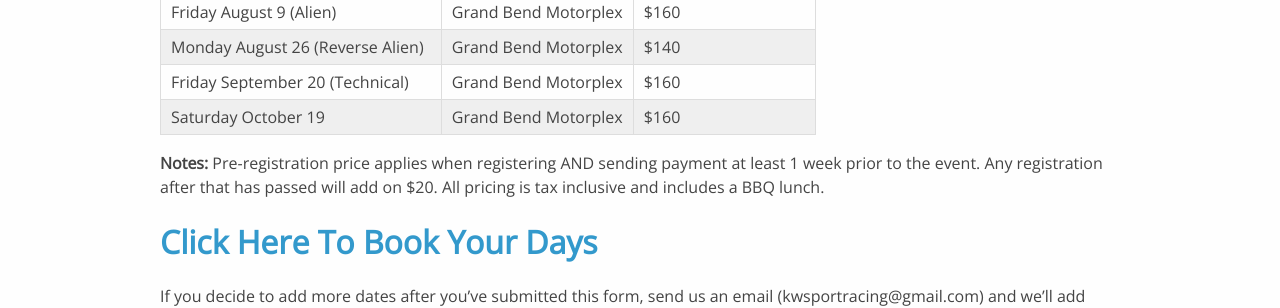
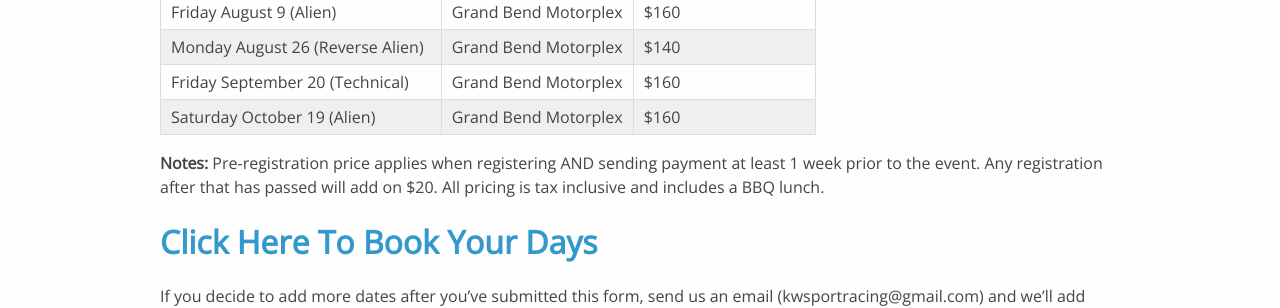
Before and after one commit to kwsportracing/site, a Jekyll site: the page built from docs/dates.md, in a window 1280 px wide and 900 px high. Shown: the part 310-618 px from the top of the window. Built offline with Jekyll 4.4.1, drawn with Linux system fonts in a browser that asks for light colours; nearby versions of some CDN libraries.

Commit message:
Update dates.md
Update layout Oct 19

```diff
--- a/docs/dates.md
+++ b/docs/dates.md
@@ -14,7 +14,7 @@
 | Friday August 9 (Alien)            | Grand Bend Motorplex | $160                   |
 | Monday August 26 (Reverse Alien)   | Grand Bend Motorplex | $140                   |
 | Friday September 20 (Technical)    | Grand Bend Motorplex | $160                   |
-| Saturday October 19                | Grand Bend Motorplex | $160                   |
+| Saturday October 19 (Alien)        | Grand Bend Motorplex | $160                   |
 
 **Notes:** Pre-registration price applies when registering AND sending payment at least 1 week prior to the event. Any registration after that has passed will add on $20. All pricing is tax inclusive and includes a BBQ lunch.
 
```
